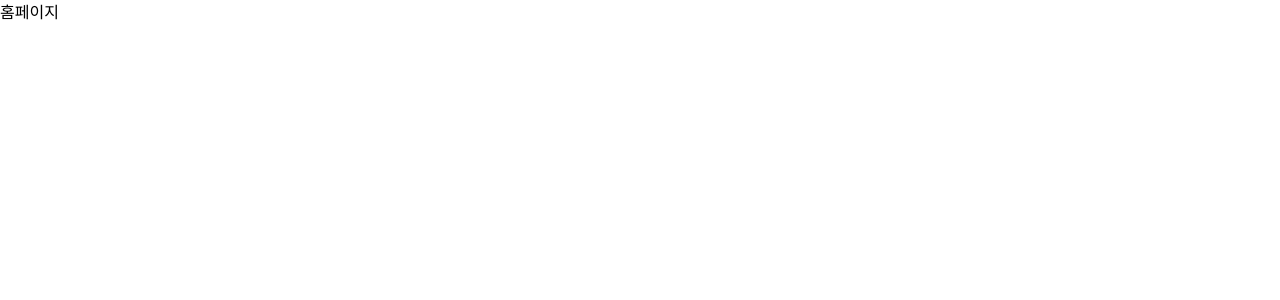
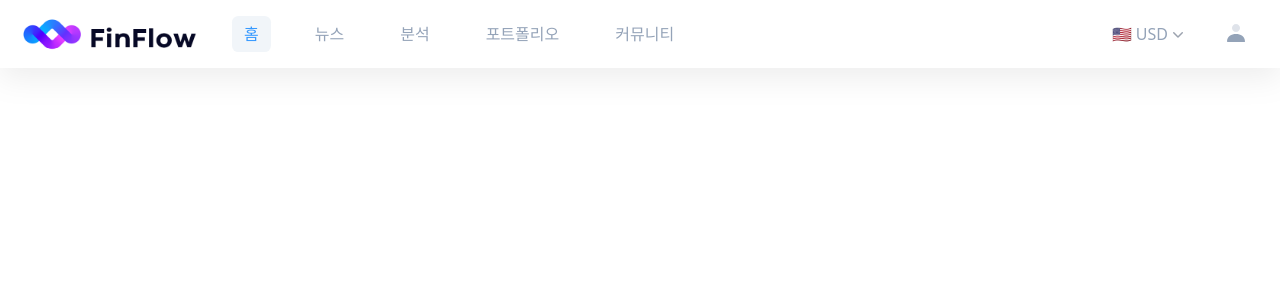
Before and after one commit to reo91004/Finflow-Client, a Next.js app: page / in a window 1280 px wide. Shown: the top 300 px of the page. Built offline with nearby package versions, Linux system fonts and the light colour scheme.

Commit message:
feat: Navbar 컴포넌트 추가

```diff
--- /dev/null
+++ b/src/app/(afterLogin)/components/Navbar.tsx
@@ -0,0 +1,165 @@
+"use client";
+
+import Image from "next/image";
+import Logo from "../../../../public/images/logo.png";
+import Link from "next/link";
+import { usePathname } from "next/navigation";
+import { useState } from "react";
+
+export default function Navbar() {
+    const pathname = usePathname();
+    const [currencyOpen, setCurrencyOpen] = useState(false);
+    const [profileOpen, setProfileOpen] = useState(false);
+    const [selectedCurrency, setSelectedCurrency] = useState("🇺🇸 USD");
+
+    const getLinkClassName = (path: string) => {
+        return pathname === path
+            ? "px-3 py-[0.4rem] rounded-[0.4rem] bg-slate-100 text-[#3699ff]"
+            : "px-3 py-[0.4rem] rounded-[0.4rem] text-slate-400 hover:bg-slate-100 hover:text-[#3699ff] transition-all";
+    };
+
+    const toggleCurrencyDropdown = () => {
+        setCurrencyOpen(!currencyOpen);
+        setProfileOpen(false); // Profile 드롭다운을 닫음
+    };
+
+    const toggleProfileDropdown = () => {
+        setProfileOpen(!profileOpen);
+        setCurrencyOpen(false); // Currency 드롭다운을 닫음
+    };
+
+    return (
+        <nav className="w-full h-[4.25rem] fixed bg-white flex justify-between items-center drop-shadow-xl">
+            <div className="mx-5 flex gap-[2rem] items-center">
+                <Link href="/">
+                    <Image src={Logo} alt="logo" width={180} />
+                </Link>
+                <Link href="/" className={getLinkClassName("/")}>
+                    홈
+                </Link>
+                <Link href="/news" className={getLinkClassName("/news")}>
+                    뉴스
+                </Link>
+                <Link href="/stats" className={getLinkClassName("/stats")}>
+                    분석
+                </Link>
+                <Link
+                    href="/portfolio"
+                    className={getLinkClassName("/portfolio")}
+                >
+                    포트폴리오
+                </Link>
+                <Link
+                    href="/community"
+                    className={getLinkClassName("/community")}
+                >
+                    커뮤니티
+                </Link>
+            </div>
+            <div className="mx-7 flex gap-[1.5rem] items-center">
+                {/* Currency Dropdown */}
+                <div className="relative">
+                    <button
+                        onClick={toggleCurrencyDropdown}
+                        className="flex items-center px-3 py-[0.4rem] rounded-[0.4rem] text-slate-400 hover:bg-slate-100 hover:text-[#3699ff] transition-all"
+                    >
+                        {selectedCurrency}
+                        <svg
+                            className={`-mr-1 size-5 text-gray-400 transition-transform ${
+                                currencyOpen ? "rotate-180" : ""
+                            }`}
+                            viewBox="0 0 20 20"
+                            fill="currentColor"
+                            aria-hidden="true"
+                        >
+                            <path
+                                fillRule="evenodd"
+                                d="M5.22 8.22a.75.75 0 0 1 1.06 0L10 11.94l3.72-3.72a.75.75 0 1 1 1.06 1.06l-4.25 4.25a.75.75 0 0 1-1.06 0L5.22 9.28a.75.75 0 0 1 0-1.06Z"
+                                clipRule="evenodd"
+                            />
+                        </svg>
+                    </button>
+                    {currencyOpen && (
+                        <div className="absolute right-0 mt-1 w-24 rounded-md bg-white shadow-lg ring-1 ring-black ring-opacity-5">
+                            <div className="py-1" role="menu">
+                                {["🇺🇸 USD", "🇰🇷 KRW", "🇪🇺 EUR", "🇬🇧 GBP", "🇯🇵 JPY"].map((currency) => (
+                                    <button
+                                        key={currency}
+                                        onClick={() => {
+                                            setSelectedCurrency(currency);
+                                            setCurrencyOpen(false);
+                                        }}
+                                        className="block w-full px-4 py-2 text-sm text-slate-400 hover:bg-slate-100 hover:text-[#3699ff] text-left"
+                                        role="menuitem"
+                                    >
+                                        {currency}
+                                    </button>
+                                ))}
+                            </div>
+                        </div>
+                    )}
+                </div>
+
+                {/* Profile Dropdown */}
+                <div className="relative">
+                    <button
+                        onClick={toggleProfileDropdown}
+                        className="p-1 rounded-[0.4rem] text-slate-400 hover:bg-slate-100 hover:text-[#3699ff] transition-all"
+                    >
+                        <svg
+                            width="24px"
+                            height="24px"
+                            viewBox="0 0 24 24"
+                            version="1.1"
+                            xmlns="http://www.w3.org/2000/svg"
+                            xmlnsXlink="http://www.w3.org/1999/xlink"
+                        >
+                            <desc>Created with Sketch.</desc>
+                            <defs></defs>
+                            <g
+                                id="Stockholm-icons-/-General-/-User"
+                                stroke="none"
+                                strokeWidth="1"
+                                fill="none"
+                                fillRule="evenodd"
+                            >
+                                <polygon
+                                    id="Shape"
+                                    points="0 0 24 0 24 24 0 24"
+                                ></polygon>
+                                <path
+                                    d="M12,11 C9.790861,11 8,9.209139 8,7 C8,4.790861 9.790861,3 12,3 C14.209139,3 16,4.790861 16,7 C16,9.209139 14.209139,11 12,11 Z"
+                                    id="Mask"
+                                    fill="currentColor"
+                                    fillRule="nonzero"
+                                    opacity="0.3"
+                                ></path>
+                                <path
+                                    d="M3.00065168,20.1992055 C3.38825852,15.4265159 7.26191235,13 11.9833413,13 C16.7712164,13 20.7048837,15.2931929 20.9979143,20.2 C21.0095879,20.3954741 20.9979143,21 20.2466999,21 C16.541124,21 11.0347247,21 3.72750223,21 C3.47671215,21 2.97953825,20.45918 3.00065168,20.1992055 Z"
+                                    id="Mask-Copy"
+                                    fill="currentColor"
+                                    fillRule="nonzero"
+                                ></path>
+                            </g>
+                        </svg>
+                    </button>
+                    {profileOpen && (
+                        <div className="absolute right-0 mt-1 w-52 rounded-md bg-white shadow-lg ring-1 ring-black ring-opacity-5">
+                            <div className="py-1" role="menu">
+                                {["프로필 정보", "내 계정", "알림", "FAQ", "로그아웃"].map((item) => (
+                                    <button
+                                        key={item}
+                                        className="block w-full px-4 py-2 text-sm text-slate-400 hover:bg-slate-100 hover:text-[#3699ff] text-left"
+                                        role="menuitem"
+                                    >
+                                        {item}
+                                    </button>
+                                ))}
+                            </div>
+                        </div>
+                    )}
+                </div>
+            </div>
+        </nav>
+    );
+}
--- /dev/null
+++ b/src/app/(afterLogin)/layout.tsx
@@ -0,0 +1,14 @@
+import Navbar from './components/Navbar';
+
+export default function AfterLoginLayout({
+    children,
+}: {
+    children: React.ReactNode;
+}) {
+    return (
+        <main>
+            <Navbar />
+            {children}
+        </main>
+    );
+}
--- /dev/null
+++ b/src/app/(afterLogin)/page.tsx
@@ -0,0 +1,3 @@
+export default function Page() {
+    return "홈페이지";
+}
--- /dev/null
+++ b/src/app/(beforeLogin)/layout.tsx
@@ -0,0 +1,7 @@
+export default function BeforeLoginLayout({
+    children,
+}: {
+    children: React.ReactNode;
+}) {
+    return <main>{children}</main>;
+}
--- a/src/app/layout.tsx
+++ b/src/app/layout.tsx
@@ -1,33 +1,13 @@
-import type { Metadata } from "next";
-import localFont from "next/font/local";
 import "./globals.css";
 
-const geistSans = localFont({
-  src: "./fonts/GeistVF.woff",
-  variable: "--font-geist-sans",
-  weight: "100 900",
-});
-const geistMono = localFont({
-  src: "./fonts/GeistMonoVF.woff",
-  variable: "--font-geist-mono",
-  weight: "100 900",
-});
-
-export const metadata: Metadata = {
-  title: "Create Next App",
-  description: "Generated by create next app",
-};
-
-export default function RootLayout({
+export default function Layout({
     children,
 }: Readonly<{
     children: React.ReactNode;
 }>) {
     return (
         <html lang="en">
-      <body>
-        {children}
-      </body>
+            <body>{children}</body>
         </html>
     );
 }
--- a/src/app/page.tsx
+++ /dev/null
@@ -1,7 +0,0 @@
-export default function Home() {
-  return (
-    <div>
-      홈페이지
-    </div>
-  );
-}
--- a/tailwind.config.ts
+++ b/tailwind.config.ts
@@ -17,7 +17,10 @@ export default {
   			lg: 'var(--radius)',
   			md: 'calc(var(--radius) - 2px)',
   			sm: 'calc(var(--radius) - 4px)'
-  		}
+  		},
+		dropShadow: {
+			xl: "0 10px 15px rgba(0, 0, 0, 0.07)", // 불투명도를 낮춘 새로운 값
+		},
   	}
   },
   plugins: [require("tailwindcss-animate")],
```
Also changed, not shown: 1 other file (tests, documents, lock files or other folders). Lines whose indentation alone changed are shown as unchanged.
